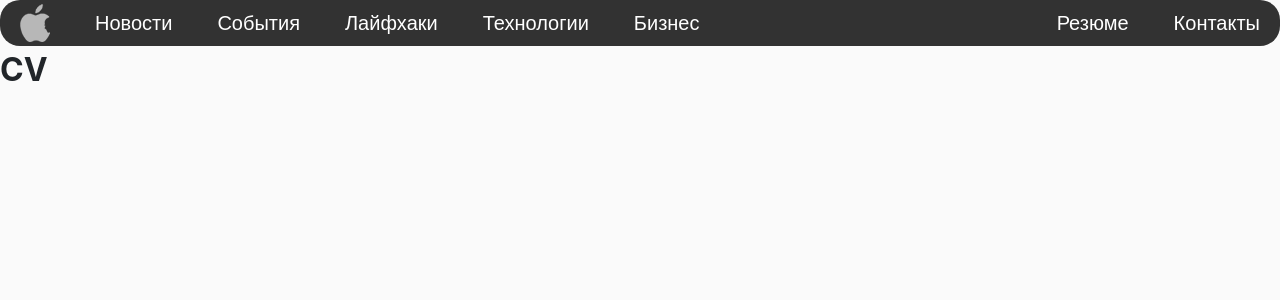
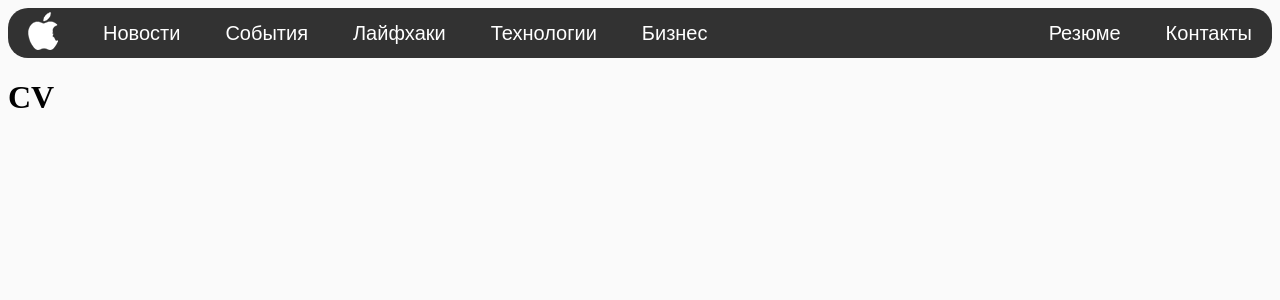
Before and after one commit to DimaNazdratenko/nazdratenko.online, a PHP site: page /src/html/cv.html in a window 1280 px wide. Shown: the top 300 px of the page. Run offline with PHP 8.4, Linux system fonts and the light colour scheme; style sheets or scripts are compiled from the project's sources.

Commit message:
Delete bootstrap 4 from npm

```diff
--- a/package.json
+++ b/package.json
@@ -17,15 +17,11 @@
   },
   "homepage": "https://github.com/DimaNazdratenko/Diploma-HTML5#readme",
   "devDependencies": {
-    "bootstrap": "^4.0.0-beta.2",
     "gulp": "^3.9.1",
     "gulp-cssnano": "^2.1.2",
     "gulp-rename": "^1.2.2",
     "gulp-sass": "^3.1.0",
     "howler": "^2.0.2",
-    "jquery": "^3.2.1",
-    "node-static": "^0.7.9",
-    "popper": "^1.0.0",
-    "popper.js": "^1.12.6"
+    "node-static": "^0.7.9"
   }
 }
--- a/src/sass/style.scss
+++ b/src/sass/style.scss
@@ -1,6 +1,3 @@
-@import "../../node_modules/bootstrap/scss/bootstrap-reboot";
-@import "../../node_modules/bootstrap/scss/grid";
-
 $background-color: #FAFAFA;
 $header-color: #323232;
 
```
Also changed, not shown: src/css/style.min.css (+1 -1 lines).
